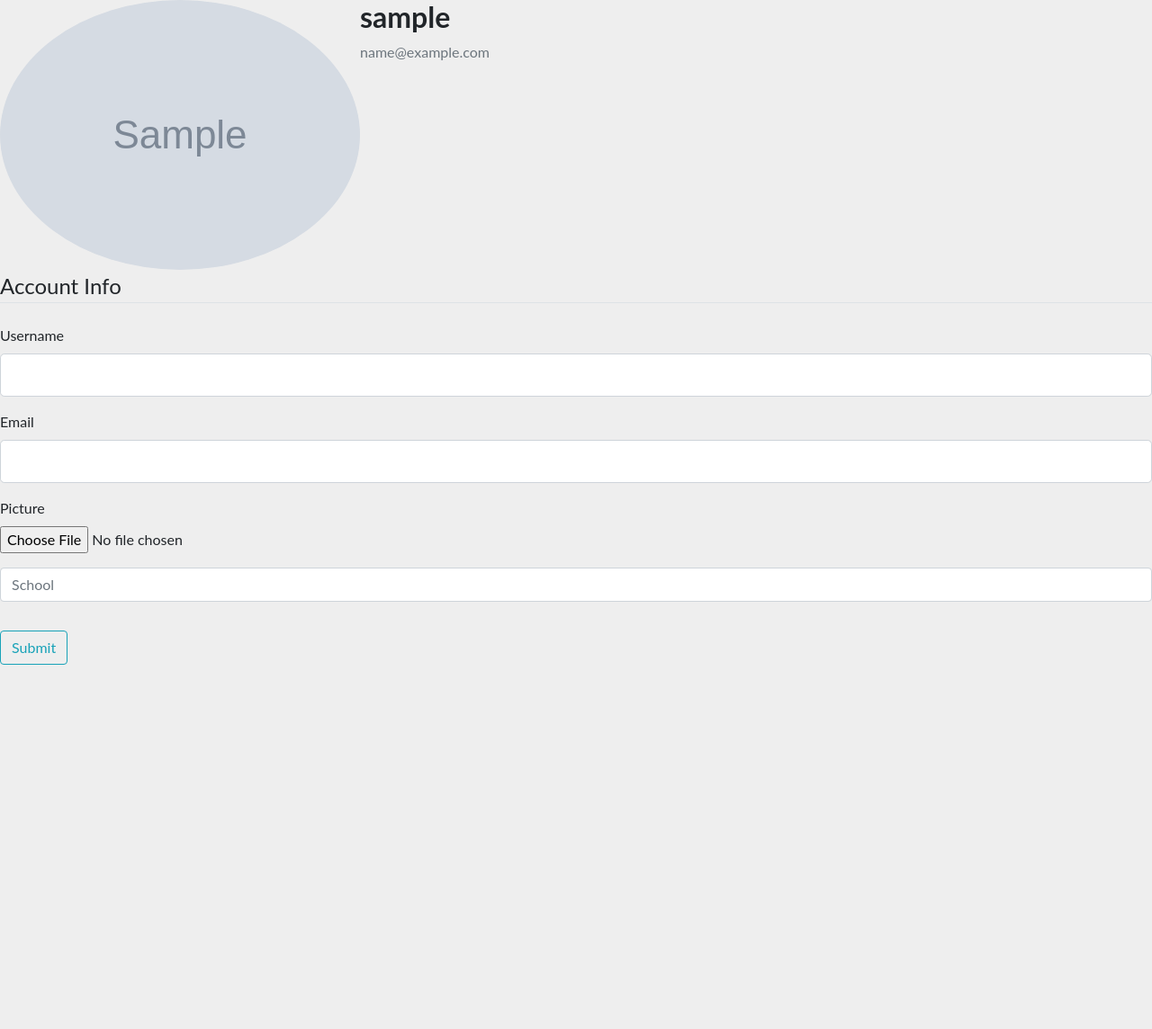
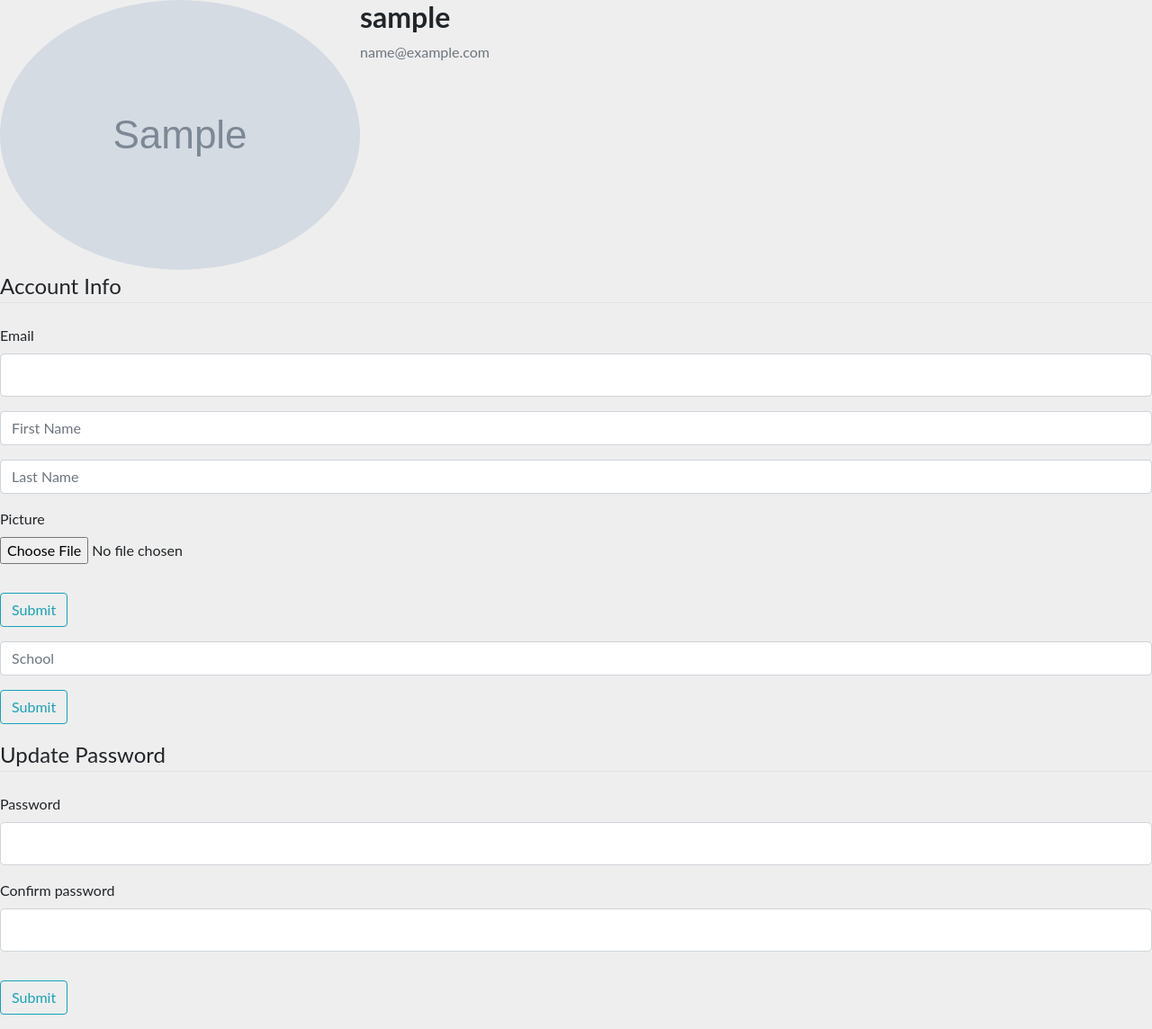
Before and after one commit to SirHawbly/MESA_Everyday_Webapp, a Flask app: template MESAeveryday/templates/account.html in a window 1280 px wide. Shown: the whole page at 90% size. Before the commit the page ends 739 px from the top, so only its background shows below. Run offline with Flask 2, Linux system fonts and the light colour scheme; a user stored in the database is signed in; tables that the repository leaves empty hold one stand-in row (values such as "Sample post"); the template is opened without the code that fills it: values that come from a table or form of the project are taken from there, most other values are stand-ins (such as "Sample title", 1, 10 or a date in 2020); grey boxes marked "Sample" are stand-in pictures; form fields are guessed from the names that the template uses; some libraries are stand-ins or nearby versions.

Commit message:
update account.html page

```diff
--- a/MESAeveryday/templates/account.html
+++ b/MESAeveryday/templates/account.html
@@ -12,20 +12,7 @@
             {{ form.hidden_tag() }}
             <fieldset class="form-group">
                 <legend class="border-bottom mb-4">Account Info</legend>
-                <div class="form-group">
-                    {{ form.username.label(class="form-control-label") }}
 
-                    {% if form.username.errors %}
-                        {{ form.username(class="form-control form-control-lg is-invalid") }}
-                        <div class="invalid-feedback">
-                            {% for error in form.username.errors %}
-                                <span>{{ error }}</span>
-                            {% endfor %}
-                        </div>
-                    {% else %}
-                        {{ form.username(class="form-control form-control-lg") }}
-                    {% endif %}
-                </div>
                 <div class="form-group">
                     {{ form.email.label(class="form-control-label") }}
                     {% if form.email.errors %}
@@ -39,6 +26,14 @@
                         {{ form.email(class="form-control form-control-lg") }}
                     {% endif %}
                 </div>
+                  <div class="form-group">
+
+                              {{ form.firstname(class="form-control", placeholder="First Name") }}
+                  </div>
+              <div class="form-group">
+
+                              {{ form.lastname(class="form-control", placeholder="Last Name") }}
+                      </div>
                 <div class="form-group">
                     {{ form.picture.label() }}
                     {{ form.picture(class="form-control-file") }}
@@ -48,17 +43,59 @@
                         {% endfor %}
                     {% endif %}
                 </div>
+
+            </fieldset>
+            <div class="form-group">
+                {{ form.submit(class="btn btn-outline-info") }}
+            </div>
+        </form>
+        <form method="POST" action="" enctype="multipart/form-data">
                  <div class="form-group">
                         {% if form.school.errors %}
                             {{ form.school(class="form-control form-control-lg is-invalid") }}
                             <div class="invalid-feedback">
-                                {% for error in form_r.school.errors %}
+                                {% for error in form.school.errors %}
                                     <span>{{ error }}</span>
                                 {% endfor %}
                             </div>
                         {% else %}
                             {{ form.school(class="form-control", placeholder="School") }}
                         {% endif %}
+                </div>
+
+            <div class="form-group">
+                {{ form.submit(class="btn btn-outline-info") }}
+            </div>
+        </form>
+         <form method="POST" action="">
+            {{ form.hidden_tag() }}
+            <fieldset class="form-group">
+                <legend class="border-bottom mb-4">Update Password</legend>
+                <div class="form-group">
+                    {{ form.password.label(class="form-control-label") }}
+                    {% if form.password.errors %}
+                        {{ form.password(class="form-control form-control-lg is-invalid") }}
+                        <div class="invalid-feedback">
+                            {% for error in form.password.errors %}
+                                <span>{{ error }}</span>
+                            {% endfor %}
+                        </div>
+                    {% else %}
+                        {{ form.password(class="form-control form-control-lg") }}
+                    {% endif %}
+                </div>
+                <div class="form-group">
+                    {{ form.confirm_password.label(class="form-control-label") }}
+                    {% if form.confirm_password.errors %}
+                        {{ form.confirm_password(class="form-control form-control-lg is-invalid") }}
+                        <div class="invalid-feedback">
+                            {% for error in form.confirm_password.errors %}
+                                <span>{{ error }}</span>
+                            {% endfor %}
+                        </div>
+                    {% else %}
+                        {{ form.confirm_password(class="form-control form-control-lg") }}
+                    {% endif %}
                 </div>
             </fieldset>
             <div class="form-group">
```
